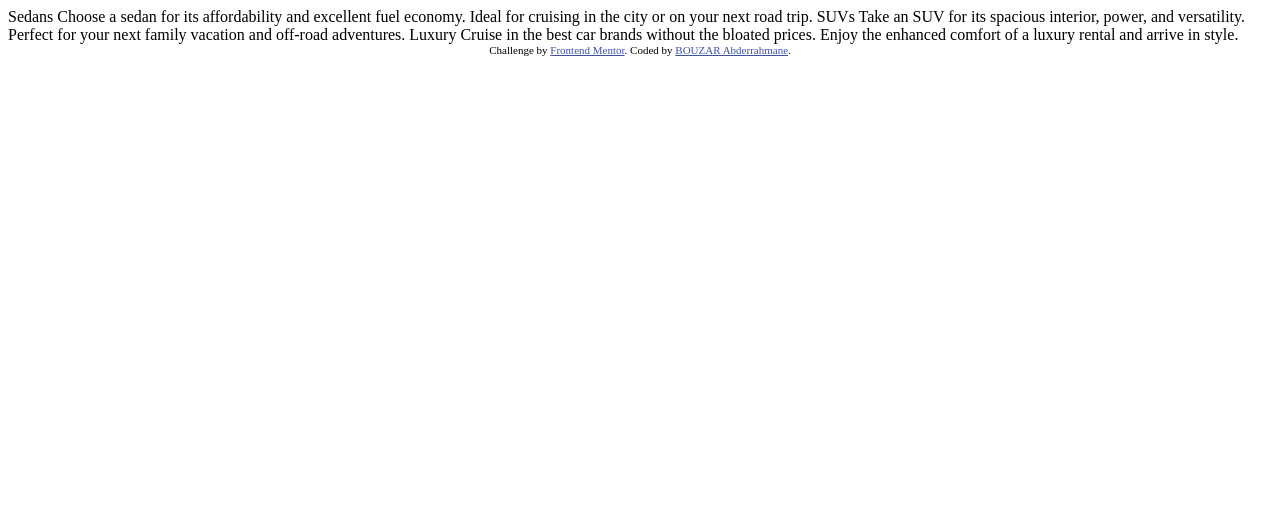
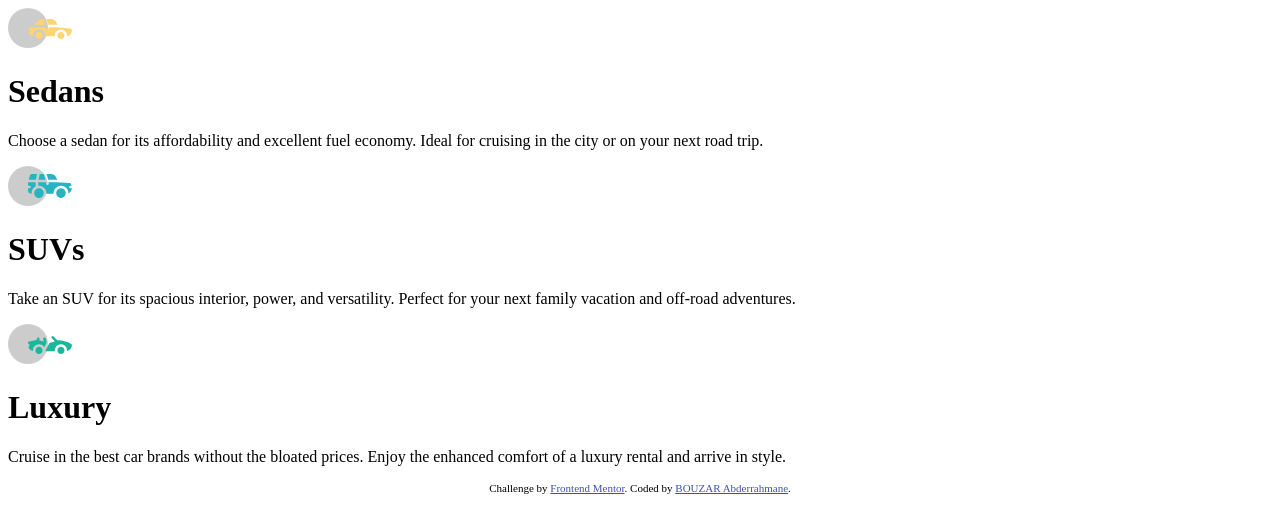
Before and after one commit to AbdouHichem/3-column-preview-card-component-main, a plain HTML site: page index.html in a window 1280 px wide. Drawn offline with Linux system fonts and the light colour scheme.

Commit message:
FINISHED HTML

```diff
--- a/index.html
+++ b/index.html
@@ -1,5 +1,6 @@
 <!DOCTYPE html>
 <html lang="en">
+
 <head>
   <meta charset="UTF-8">
   <meta name="viewport" content="width=device-width, initial-scale=1.0">
@@ -9,23 +10,35 @@
   <title>Frontend Mentor | 3-column preview card component</title>
 
 </head>
+
 <body>
+  <div class="container">
+    <div class="sedans">
+      <img src="./images/icon-sedans.svg" alt="sedans" />
+      <h1>
+        Sedans
+      </h1>
+      <p> Choose a sedan for its affordability and excellent fuel economy. Ideal for cruising in the city
+      or on your next road trip.</p>
 
-  Sedans
-  Choose a sedan for its affordability and excellent fuel economy. Ideal for cruising in the city
-  or on your next road trip.
-
-  SUVs
-  Take an SUV for its spacious interior, power, and versatility. Perfect for your next family vacation
-  and off-road adventures.
-
-  Luxury
-  Cruise in the best car brands without the bloated prices. Enjoy the enhanced comfort of a luxury
-  rental and arrive in style.
-
+    </div>
+    <div class="suv">
+      <img src="./images/icon-suvs.svg" alt="suvs" />
+      <h1>SUVs</h1>
+      <p>Take an SUV for its spacious interior, power, and versatility. Perfect for your next family vacation
+      and off-road adventures.</p>
+    </div>
+    <div class="luxury">
+      <img src="./images/icon-luxury.svg" alt="luxury" />
+      <h1>Luxury</h1>
+      <p>Cruise in the best car brands without the bloated prices. Enjoy the enhanced comfort of a luxury
+      rental and arrive in style.</p>
+    </div>
+  </div>
   <div class="attribution">
     Challenge by <a href="https://www.frontendmentor.io?ref=challenge" target="_blank">Frontend Mentor</a>.
     Coded by <a href="https://www.frontendmentor.io/profile/AbdouHichem">BOUZAR Abderrahmane</a>.
   </div>
 </body>
+
 </html>
```
